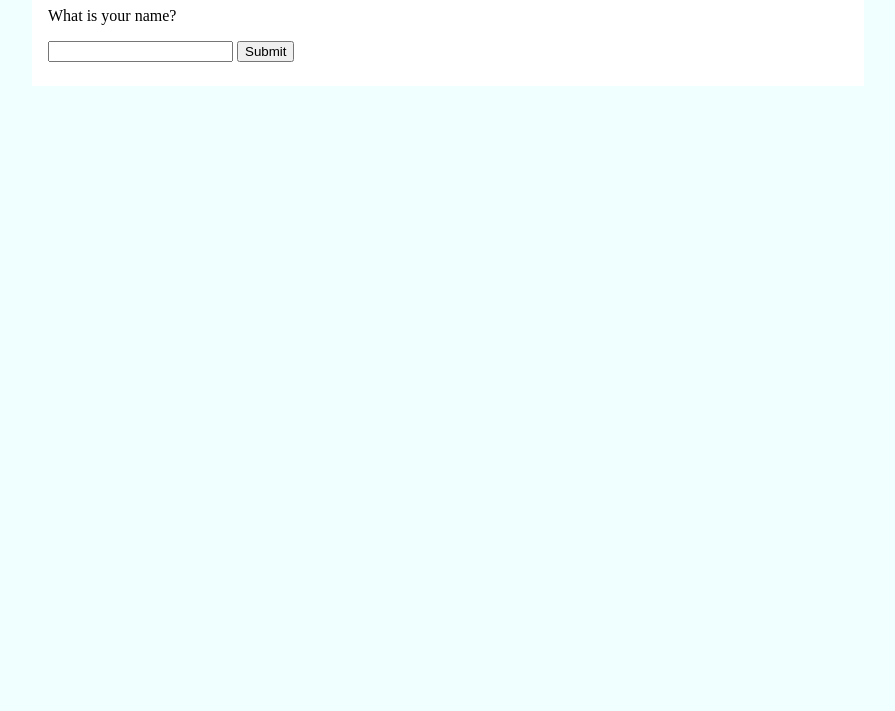
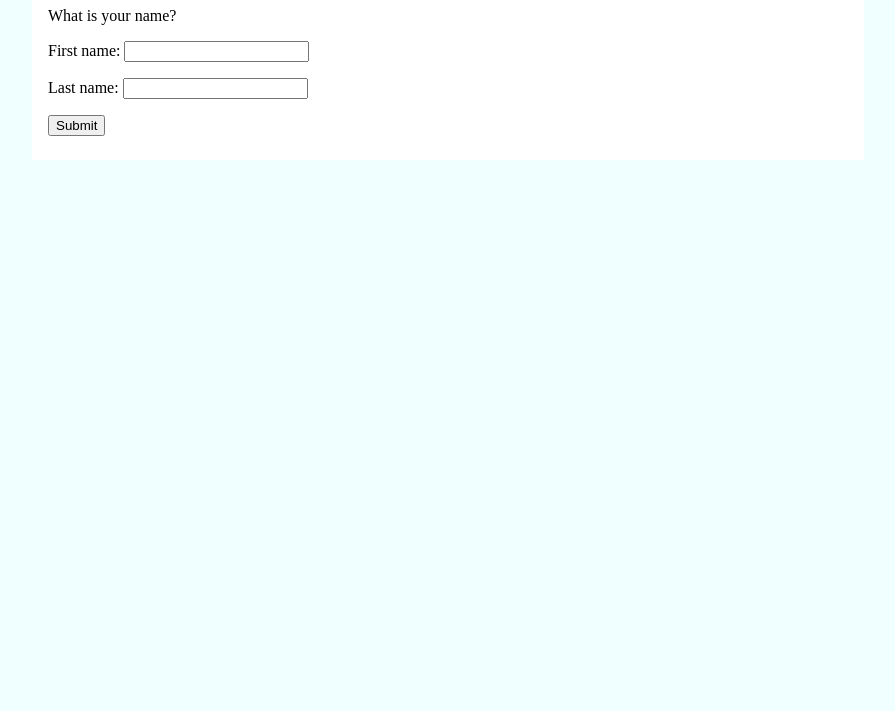
Before and after one commit to kristiania-pgr203-2021/pgr203-lectures, a plain HTML site: page src/main/resources/index.html in a window 1280 px wide. Shown: the part 89-800 px from the top of the page, without its empty margins (192-1087 px from the left). Drawn offline with Linux system fonts and the light colour scheme.

Commit message:
Adding first and last name to field 🔴

```diff
--- a/src/main/resources/index.html
+++ b/src/main/resources/index.html
@@ -14,7 +14,8 @@
         <p>What is your name?</p>
 
         <form action="/hello">
-            <input type="text" name="yourName">
+            <p><label>First name: <input type="text" name="firstName"></label></p>
+            <p><label>Last name: <input type="text" name="lastName"></label></p>
             <button>Submit</button>
         </form>
     </main>
```
Also changed, not shown: 1 other file.
